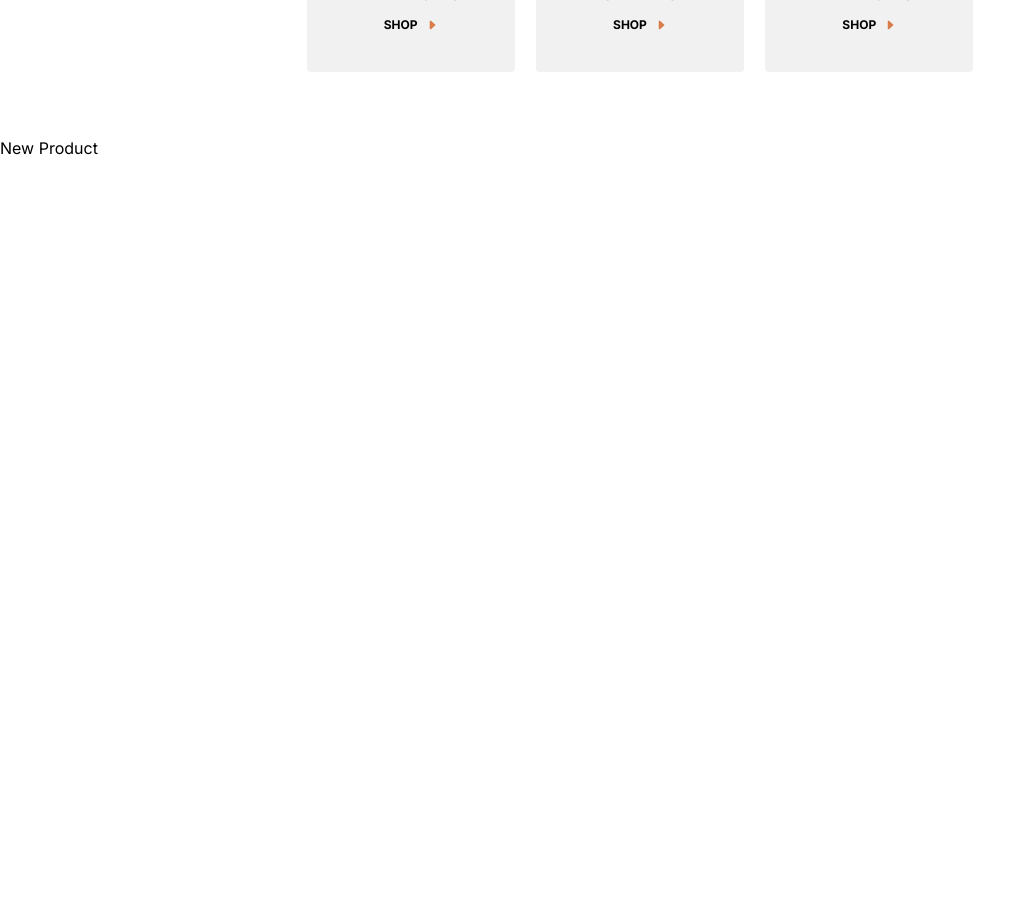
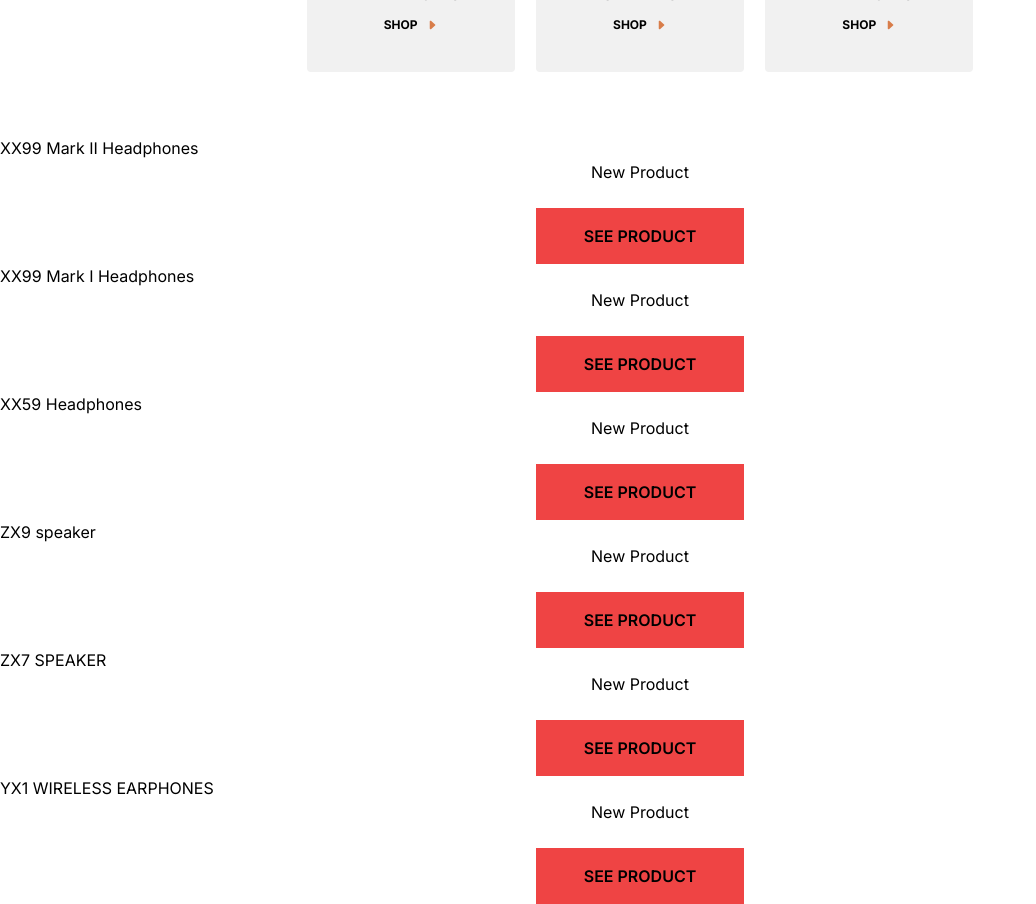
Before and after one commit to john-mathis/Audiophile, a Next.js app: page / in a window 1280 px wide. Shown: the part 800-1704 px from the top of the page, without its empty margins (0-1036 px from the left). Before the commit the page ends 960 px from the top, so only its background shows below. Built offline with nearby package versions, Linux system fonts and the light colour scheme.

Commit message:
product preview edits

```diff
--- /dev/null
+++ b/app/components/ProductPreview/ProductList.js
@@ -0,0 +1,57 @@
+import HeadphoneOne from "../../../public/assets/product-xx99-mark-two-headphones/mobile/image-product.jpg";
+import HeadphoneTwo from "../../../public/assets/product-xx99-mark-one-headphones/mobile/image-product.jpg";
+import HeadphoneThree from "../../../public/assets/product-xx59-headphones/mobile/image-product.jpg";
+
+const ListItems = [
+  {
+    id: 1,
+    category: "Headphones",
+    img: HeadphoneOne,
+    title: "XX99 Mark II Headphones",
+    desription:
+      "The new XX99 Mark II headphones is the pinnacle of pristine audio. It redefines your premium headphone experience by reproducing the balanced depth and precision of studio-quality sound.",
+  },
+  {
+    id: 2,
+    category: "Headphones",
+    img: HeadphoneTwo,
+    title: "XX99 Mark I Headphones",
+    desription:
+      "As the gold standard for headphones, the classic XX99 Mark I offers detailed and accurate audio reproduction for audiophiles, mixing engineers, and music aficionados alike in studios and on the go.",
+  },
+  {
+    id: 3,
+    category: "Headphones",
+    img: HeadphoneThree,
+    title: "XX59 Headphones",
+    desription:
+      "Enjoy your audio almost anywhere and customize it to your specific tastes with the XX59 headphones. The stylish yet durable versatile wireless headset is a brilliant companion at home or on the move. ",
+  },
+
+  {
+    id: 4,
+    category: "Speakers",
+    img: HeadphoneThree,
+    title: "ZX9 speaker",
+    desription:
+      "Upgrade your sound system with the all new ZX9 active speaker. It’s a bookshelf speaker system that offers truly wireless connectivity -- creating new possibilities for more pleasing and practical audio setups. ",
+  },
+  {
+    id: 5,
+    category: "Speakers",
+    img: HeadphoneThree,
+    title: "ZX7 SPEAKER",
+    desription:
+      "Stream high quality sound wirelessly with minimal loss. The ZX7 bookshelf speaker uses high-end audiophile components that represents the top of the line powered speakers for home or studio use.",
+  },
+  {
+    id: 6,
+    category: "Earphones",
+    img: HeadphoneThree,
+    title: "YX1 WIRELESS EARPHONES",
+    desription:
+      "Tailor your listening experience with bespoke dynamic drivers from the new YX1 Wireless Earphones. Enjoy incredible high-fidelity sound even in noisy environments with its active noise cancellation feature. ",
+  },
+];
+
+export default ListItems;
--- a/app/components/ProductPreview/ProductPreview.tsx
+++ b/app/components/ProductPreview/ProductPreview.tsx
@@ -1,46 +1,25 @@
 import React from "react";
-import HeadphoneOne from "../../../public/assets/product-xx99-mark-two-headphones/mobile/image-product.jpg";
-import HeadphoneTwo from "../../../public/assets/product-xx99-mark-one-headphones/mobile/image-product.jpg";
-import HeadphoneThree from "../../../public/assets/product-xx59-headphones/mobile/image-product.jpg";
+import CtaButton from "../common/CtaButton";
 
 interface ProductPreviewProps {
-  title: string;
-  description: string;
+  props: any;
 }
 
-const ProductPreview: React.FC<ProductPreviewProps> = ({
-  title,
-  description,
-}) => {
+const ProductPreview: React.FC<ProductPreviewProps> = ({ props }) => {
   return (
     <section>
-      <img />
-      <p>New Product</p>
-      {title}
-      {description}
+      {props.map((info: any) => {
+        return (
+          <div>
+            <p>{info.title}</p>
+            <p className="text-center">New Product</p>
+            <CtaButton bgColor="bg-red-500" textColor="white" />
+            <p></p>
+          </div>
+        );
+      })}
     </section>
   );
 };
 
-const Headphones = [
-  {
-    img: HeadphoneOne,
-    title: "XX99 Mark II Headphones",
-    desription:
-      "The new XX99 Mark II headphones is the pinnacle of pristine audio. It redefines your premium headphone experience by reproducing the balanced depth and precision of studio-quality sound.",
-  },
-  {
-    img: HeadphoneTwo,
-    title: "XX99 Mark I Headphones",
-    desription:
-      "As the gold standard for headphones, the classic XX99 Mark I offers detailed and accurate audio reproduction for audiophiles, mixing engineers, and music aficionados alike in studios and on the go.",
-  },
-  {
-    img: HeadphoneThree,
-    title: "XX59 Headphones",
-    desription:
-      "Enjoy your audio almost anywhere and customize it to your specific tastes with the XX59 headphones. The stylish yet durable versatile wireless headset is a brilliant companion at home or on the move. ",
-  },
-];
-
 export default ProductPreview;
--- a/app/page.tsx
+++ b/app/page.tsx
@@ -4,14 +4,14 @@ import "../app/globals.css";
 import NewProduct from "./components/NewProduct/NewProduct";
 import Categories from "./components/Categories/Categories";
 import ProductPreview from "./components/ProductPreview/ProductPreview";
-
+import ListItems from "../app/components/ProductPreview/ProductList";
 export default function Home() {
   return (
     <main>
       <Navbar />
       <NewProduct />
       <Categories />
-      <ProductPreview />
+      <ProductPreview props={ListItems} />
     </main>
   );
 }
```
